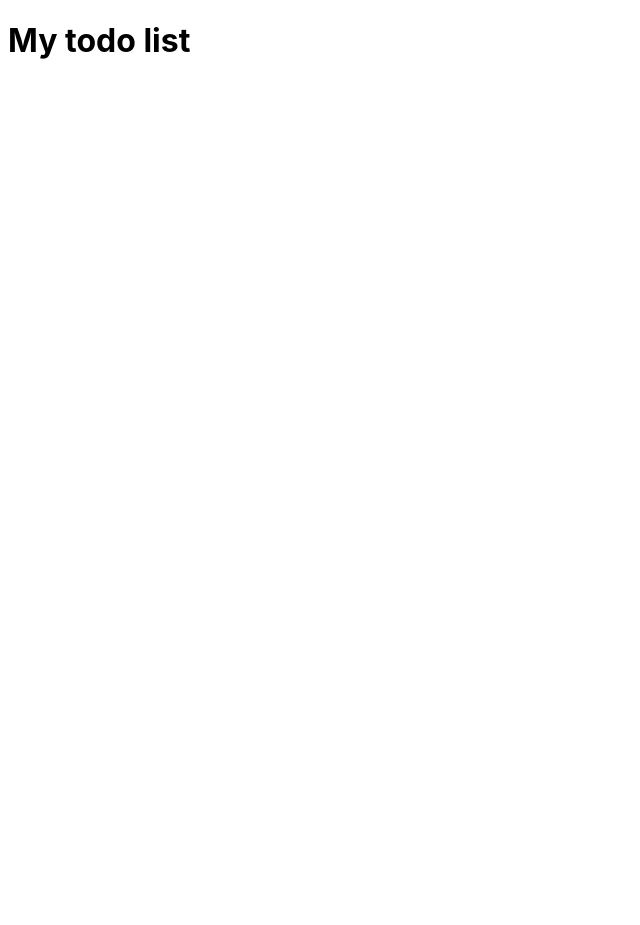
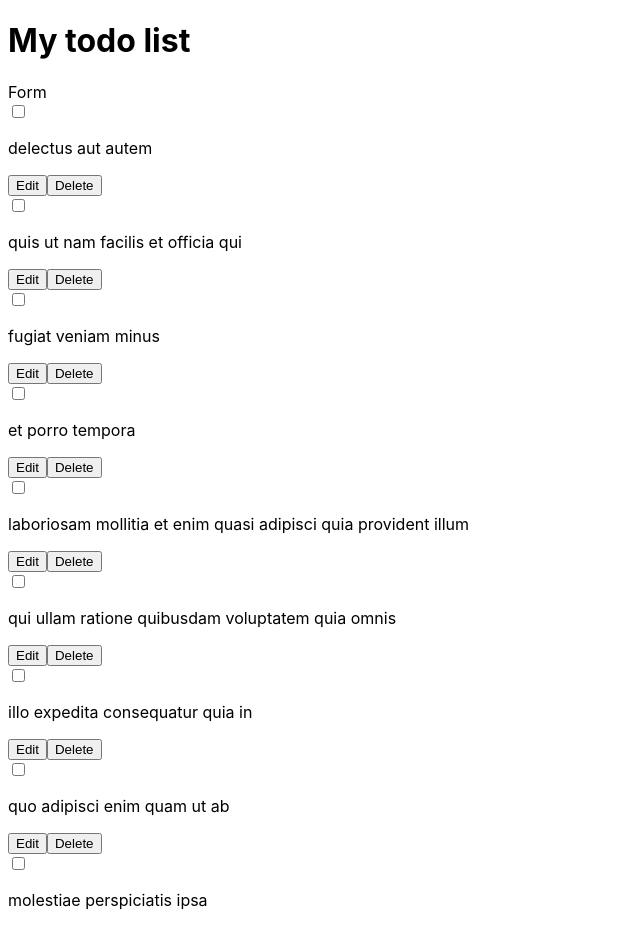
Before and after one commit to kseniiaIrinarkhova/todo, a React (Vite) app: page / in a window 1280 px wide. Shown: the top 925 px of the page, without its empty margins (0-640 px from the left). Before the commit the page ends 800 px from the top, so only its background shows below. Built offline with nearby package versions, Linux system fonts and the light colour scheme.

Commit message:
create a predefined todo list

```diff
--- a/src/App.jsx
+++ b/src/App.jsx
@@ -1,12 +1,34 @@
 import './App.css'
+import { useReducer } from 'react';
+
+//import components
+import Form from './components/Form/Form';
+import Todo from './components/Todo/Todo';
+
+//import additional data
+import { initialState, ACTION } from './services/constant.data';
 
 function App() {
-
+  const [todos, dispatch] = useReducer(reducer, initialState )
+const todoList = initialState.map((todo)=>{
+  return <Todo todo={todo} />
+});
   return (
     <>
 <h1>My todo list</h1>
+<Form/>
+<div className="list">
+  {todoList}
+</div>
     </>
   )
 }
 
 export default App
+
+
+//functions
+
+function reducer(state, action){
+
+}
--- /dev/null
+++ b/src/components/Form/Form.jsx
@@ -0,0 +1,7 @@
+import './Form.css'
+
+export default function Form() {
+  return (
+    <div>Form</div>
+  )
+}
--- /dev/null
+++ b/src/components/Todo/Todo.jsx
@@ -0,0 +1,14 @@
+import './Todo.css'
+
+export default function Todo({todo}) {
+  return (
+    <>
+    <div className="todo">
+      <input type="checkbox" name="isactive" />
+      <p>{todo.title}</p>
+      <button>Edit</button>
+      <button>Delete</button>
+    </div>
+    </>
+  )
+}
--- /dev/null
+++ b/src/services/constant.data.jsx
@@ -0,0 +1,128 @@
+const initialState = [
+    {
+        "userId": 1,
+        "id": 1,
+        "title": "delectus aut autem",
+        "completed": false
+    },
+    {
+        "userId": 1,
+        "id": 2,
+        "title": "quis ut nam facilis et officia qui",
+        "completed": false
+    },
+    {
+        "userId": 1,
+        "id": 3,
+        "title": "fugiat veniam minus",
+        "completed": false
+    },
+    {
+        "userId": 1,
+        "id": 4,
+        "title": "et porro tempora",
+        "completed": true
+    },
+    {
+        "userId": 1,
+        "id": 5,
+        "title": "laboriosam mollitia et enim quasi adipisci quia provident illum",
+        "completed": false
+    },
+    {
+        "userId": 1,
+        "id": 6,
+        "title": "qui ullam ratione quibusdam voluptatem quia omnis",
+        "completed": false
+    },
+    {
+        "userId": 1,
+        "id": 7,
+        "title": "illo expedita consequatur quia in",
+        "completed": false
+    },
+    {
+        "userId": 1,
+        "id": 8,
+        "title": "quo adipisci enim quam ut ab",
+        "completed": true
+    },
+    {
+        "userId": 1,
+        "id": 9,
+        "title": "molestiae perspiciatis ipsa",
+        "completed": false
+    },
+    {
+        "userId": 1,
+        "id": 10,
+        "title": "illo est ratione doloremque quia maiores aut",
+        "completed": true
+    },
+    {
+        "userId": 1,
+        "id": 11,
+        "title": "vero rerum temporibus dolor",
+        "completed": true
+    },
+    {
+        "userId": 1,
+        "id": 12,
+        "title": "ipsa repellendus fugit nisi",
+        "completed": true
+    },
+    {
+        "userId": 1,
+        "id": 13,
+        "title": "et doloremque nulla",
+        "completed": false
+    },
+    {
+        "userId": 1,
+        "id": 14,
+        "title": "repellendus sunt dolores architecto voluptatum",
+        "completed": true
+    },
+    {
+        "userId": 1,
+        "id": 15,
+        "title": "ab voluptatum amet voluptas",
+        "completed": true
+    },
+    {
+        "userId": 1,
+        "id": 16,
+        "title": "accusamus eos facilis sint et aut voluptatem",
+        "completed": true
+    },
+    {
+        "userId": 1,
+        "id": 17,
+        "title": "quo laboriosam deleniti aut qui",
+        "completed": true
+    },
+    {
+        "userId": 1,
+        "id": 18,
+        "title": "dolorum est consequatur ea mollitia in culpa",
+        "completed": false
+    },
+    {
+        "userId": 1,
+        "id": 19,
+        "title": "molestiae ipsa aut voluptatibus pariatur dolor nihil",
+        "completed": true
+    },
+    {
+        "userId": 1,
+        "id": 20,
+        "title": "ullam nobis libero sapiente ad optio sint",
+        "completed": true
+    }
+];
+
+const ACTION = {
+
+}
+
+export {initialState, ACTION};
```
Also changed, not shown: src/components/Form/Form.css (added), src/components/Todo/Todo.css (added).
